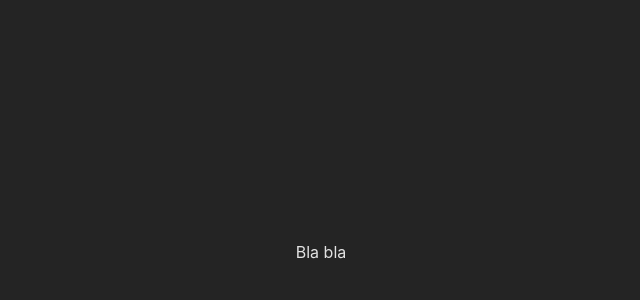
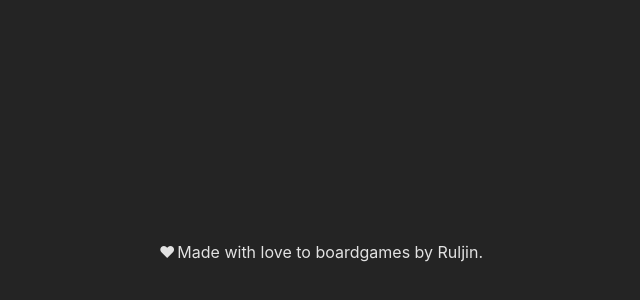
Before and after one commit to ruljin/boardus, a React (Vite) app: page / in a window 1280 px wide. Shown: the part 148-448 px from the top of the page, without its empty margins (319-959 px from the left). Built offline with nearby package versions, Linux system fonts and the light colour scheme.

Commit message:
feat(BOARD-2): add content to layout Footer component and styles

```diff
--- a/src/layout/Footer.tsx
+++ b/src/layout/Footer.tsx
@@ -1 +1,21 @@
-export const Footer = () => <footer>Bla bla</footer>;
+import styles from "./Page.module.css";
+
+export const Footer = () => (
+  <footer className={styles.page__footer}>
+    <span
+      className={`${styles["page__text--red"]} ${styles["page__text--push_right"]}`}
+    >
+      &#10084;
+    </span>
+    Made with love to boardgames by{" "}
+    <a
+      className={styles.page__link}
+      href="https://github.com/ruljin"
+      target="_blank"
+      rel="noreferrer"
+    >
+      Ruljin
+    </a>
+    .
+  </footer>
+);
--- a/src/layout/Page.module.css
+++ b/src/layout/Page.module.css
@@ -1,3 +1,30 @@
 .page {
+  flex-direction: column;
   display: flex;
 }
+
+.page__content {
+  gap: 2rem;
+  display: flex;
+}
+
+/* .page__footer {} */
+
+/* .page__text {} */
+
+.page__text--red {
+  color: var(--warning-color);
+}
+
+.page__text--push_right {
+  margin-right: 2px;
+}
+
+.page__link {
+  color: var(--primary-color);
+  text-decoration: none;
+}
+
+.page__link:hover {
+  color: var(--secondary-color);
+}
--- a/src/layout/Page.tsx
+++ b/src/layout/Page.tsx
@@ -4,7 +4,7 @@ import styles from "./Page.module.css";
 
 export const Page = ({ children }: PropsWithChildren) => (
   <main className={styles.page}>
-    {children}
+    <div className={styles.page__content}>{children}</div>
     <Footer />
   </main>
 );
```
